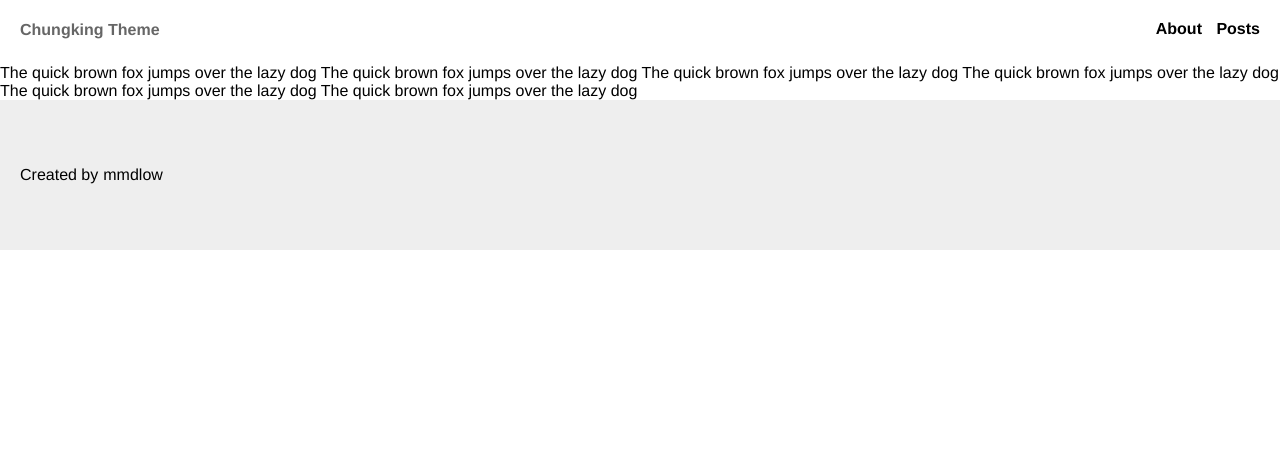
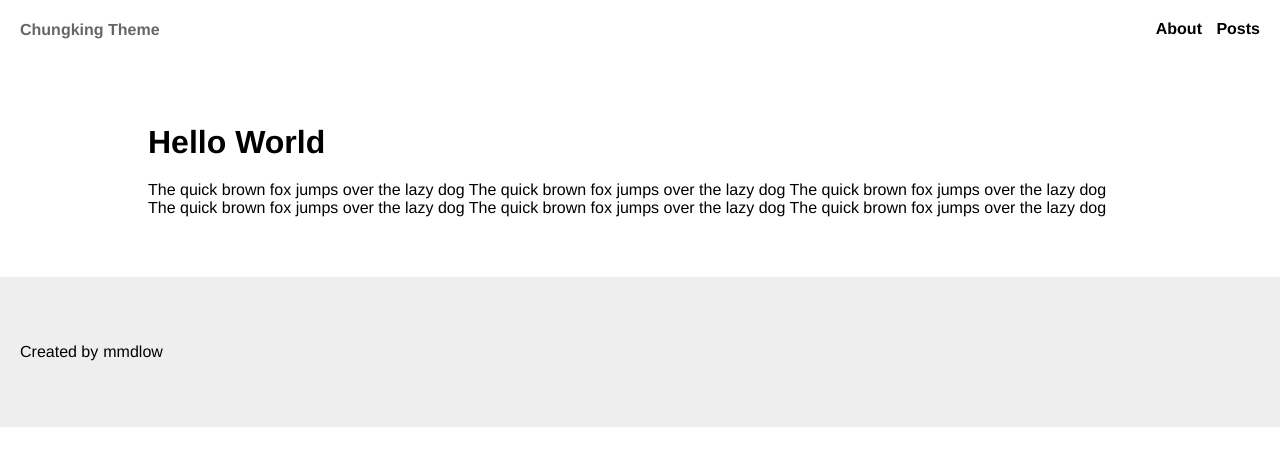
Before and after one commit to mmdlow/chungking, a Jekyll site: the page built from _posts/2019-11-23-Hello-World.md, in a window 1280 px wide. Shown: the top 466 px of the page. Built offline with Jekyll 4.4.1, drawn with Linux system fonts in a browser that asks for light colours; a style sheet for code colours, icons or effects is not loaded.

Commit message:
Update post layout

```diff
--- a/_layouts/post.html
+++ b/_layouts/post.html
@@ -1,5 +1,9 @@
 ---
 layout: default
 ---
-
-{{ content }}
+<div class="content mx-auto p-3">
+  <div class="py-4">
+    <h1 class="mb-3">{{ page.title }}</h1>
+    {{ content }}
+  </div>
+</div>
```
